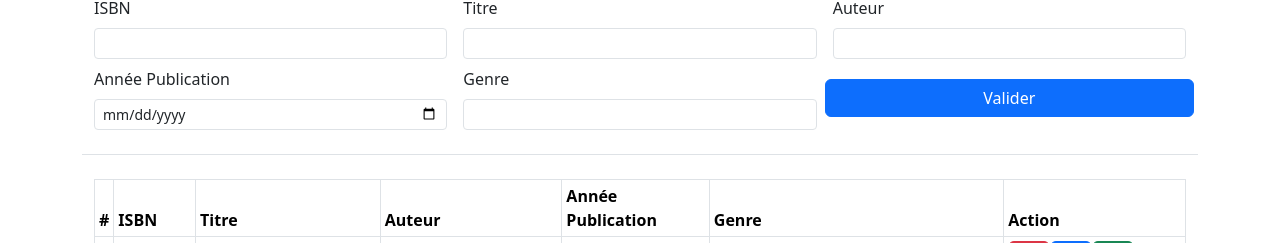
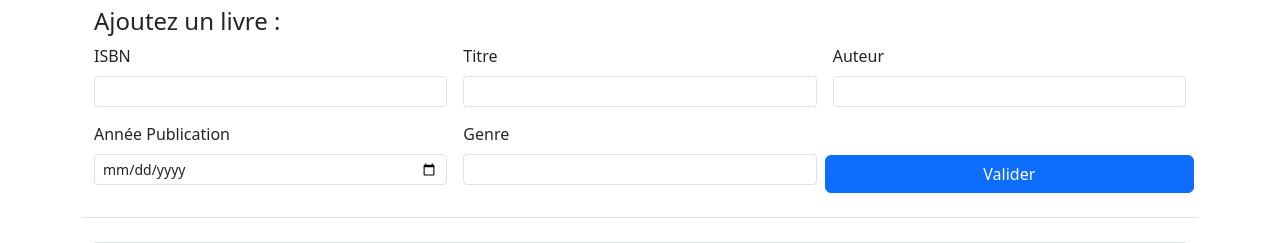
Before and after one commit to Aichetou-Gaye/bibliotheque-app, a Vue app: page /livre in a window 1280 px wide. Shown: the part 154-397 px from the top of the page. Built offline with nearby package versions, Linux system fonts and the light colour scheme.

Commit message:
retouche

```diff
--- a/src/components/AjoutLivre.vue
+++ b/src/components/AjoutLivre.vue
@@ -22,7 +22,7 @@
                 <label for="genre" class="form-label">Genre</label>
                 <input type="text" class="form-control form-control-sm" name="genre" id="genre" v-model="genre" required>
             </div>
-            <button type="submit" class="btn mt-6 btn-primary col-md-4">Valider</button>
+            <button type="submit" class="btn mt-5 btn-primary col-md-4">Valider</button>
         </form>
     </div>
 
--- a/src/components/Livre.vue
+++ b/src/components/Livre.vue
@@ -1,5 +1,5 @@
 <template>
-  <div class="container">
+  <div class="container  mt-5">
     <h1 class="text-center border-bottom mb-2">Gestion des livres:</h1>
 
     <AjoutLivre class="border-bottom pb-4" @on-add="add" ref="formLivre"/>
--- a/src/components/Membre.vue
+++ b/src/components/Membre.vue
@@ -1,6 +1,6 @@
 <template>
-  <div>
-    <h1 class="text-center">Gestion des Membres :</h1>
+  <div class="mt-5">
+    <h1 class="text-center pb-4">Gestion des Membres :</h1>
     <AjouterMembre class="border-bottom pb-4" @on-add="add" ref="formComponent" />
     <ListeMembre :membres="membres" class="mt-4" @on-remove="remove" @on-edit="edit" />
     <ModifierMembre :membre="selectedMembre" @on-update="update" @on-cancel="cancel" />
--- a/src/components/Pret.vue
+++ b/src/components/Pret.vue
@@ -1,5 +1,5 @@
 <template>
-  <div class="container mt-4">
+  <div class="container mt-5">
     <h1 class="text-center">Gestion des Prêts</h1>
     <AjouterPret class="border-bottom pb-4" @onAdd="add" ref="formComponent"/>
     <ListePret :prets="prets" class="mt-4" @onRemove="remove" @onEdit="edit" />
```
